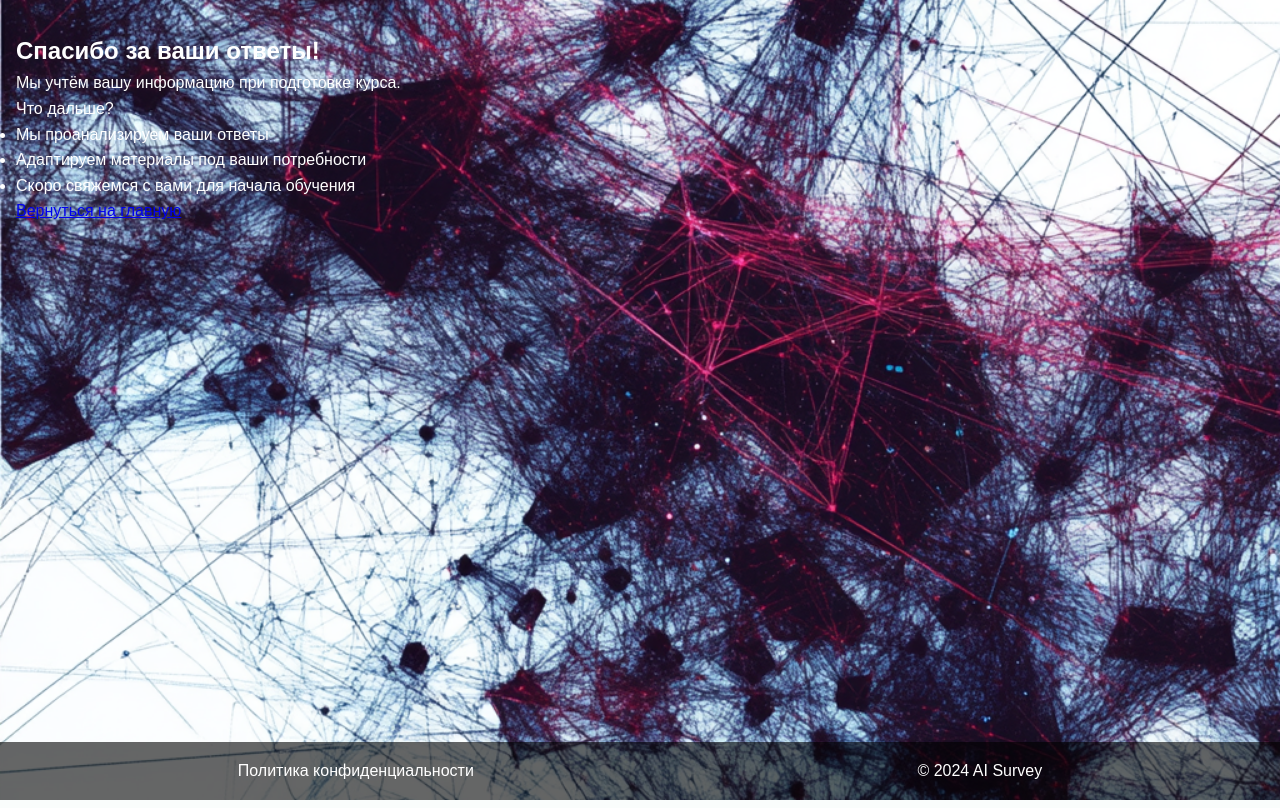
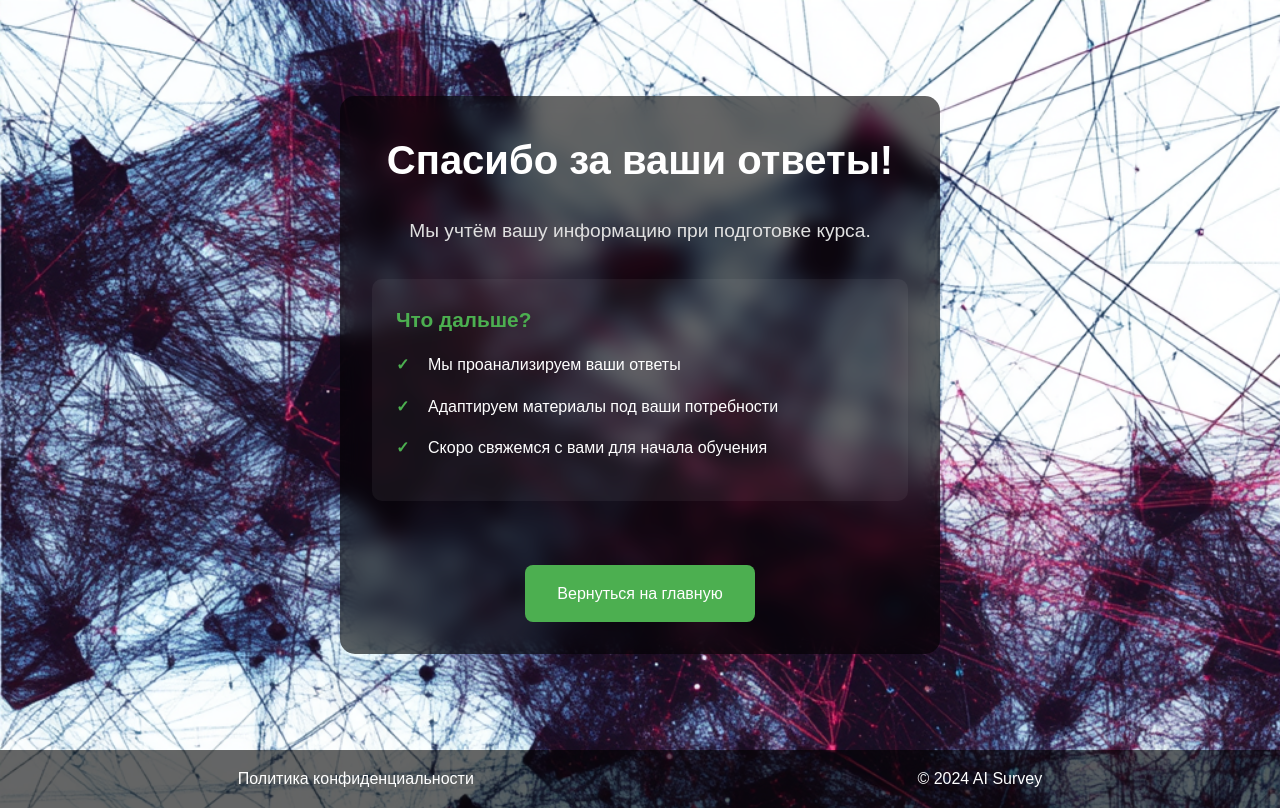
Before and after one commit to tikserziku/Questionnaire, a Flask app: page /thank_you in a window 1280 px wide. Run offline with Flask 2, Linux system fonts and the light colour scheme; some libraries are stand-ins or nearby versions.

Commit message:
Update styles.css

```diff
--- a/static/styles.css
+++ b/static/styles.css
@@ -266,6 +266,107 @@ footer a {
 footer a:hover {
     color: var(--primary-color);
 }
+/* Стили для страницы благодарности */
+.thank-you-container {
+    max-width: 600px;
+    margin: 4rem auto;
+    padding: 2rem;
+    text-align: center;
+    background: var(--bg-dark);
+    border-radius: 15px;
+    backdrop-filter: blur(10px);
+    animation: fadeIn 0.5s ease-out;
+}
+
+.thank-you-container h2 {
+    font-size: 2.5rem;
+    margin-bottom: 1.5rem;
+    color: var(--text-color);
+}
+
+.thank-you-container p {
+    font-size: 1.2rem;
+    color: #e0e0e0;
+    margin-bottom: 2rem;
+}
+
+.next-steps {
+    text-align: left;
+    margin: 2rem 0;
+    padding: 1.5rem;
+    background: rgba(255, 255, 255, 0.05);
+    border-radius: 10px;
+}
+
+.next-steps p {
+    font-size: 1.3rem;
+    font-weight: bold;
+    margin-bottom: 1rem;
+    color: var(--primary-color);
+}
+
+.next-steps ul {
+    list-style: none;
+    padding: 0;
+}
+
+.next-steps li {
+    margin: 1rem 0;
+    padding-left: 2rem;
+    position: relative;
+}
+
+.next-steps li:before {
+    content: "✓";
+    position: absolute;
+    left: 0;
+    color: var(--primary-color);
+    font-weight: bold;
+}
+
+.thank-you-container .button {
+    display: inline-block;
+    padding: 1rem 2rem;
+    margin-top: 2rem;
+    background: var(--primary-color);
+    color: var(--text-color);
+    text-decoration: none;
+    border-radius: 8px;
+    transition: all 0.3s ease;
+}
+
+.thank-you-container .button:hover {
+    transform: translateY(-2px);
+    background: #45a049;
+}
+
+@keyframes fadeIn {
+    from {
+        opacity: 0;
+        transform: translateY(20px);
+    }
+    to {
+        opacity: 1;
+        transform: translateY(0);
+    }
+}
+
+/* Адаптивные стили */
+@media (max-width: 768px) {
+    .thank-you-container {
+        margin: 2rem 1rem;
+        padding: 1.5rem;
+    }
+
+    .thank-you-container h2 {
+        font-size: 2rem;
+    }
+
+    .next-steps {
+        padding: 1rem;
+    }
+}
+
 /* Стили для страницы политики конфиденциальности */
 .privacy-policy-container {
     max-width: 800px;
```
